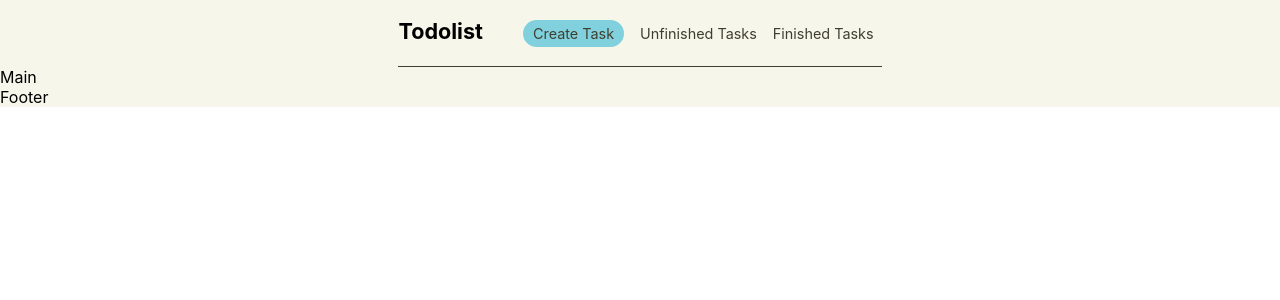
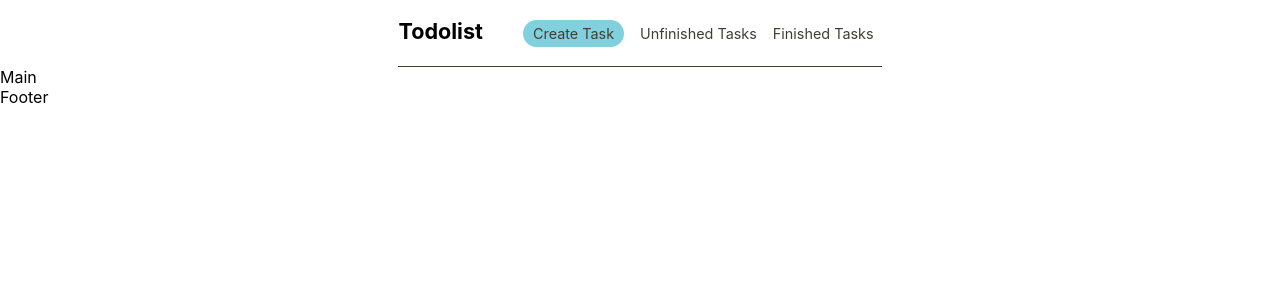
Before and after one commit to igor06brw/todolist, a React (Create React App) app: page / in a window 1280 px wide. Shown: the top 300 px of the page. Built offline with nearby package versions, Linux system fonts and the light colour scheme.

Commit message:
create some corrections

```diff
--- a/src/App.js
+++ b/src/App.js
@@ -1,21 +1,15 @@
-import styled from 'styled-components'
-
 import Header from './components/Header';
 import Main from './components/Main';
 import Footer from './components/Footer';
 
-const AppWrapper = styled.div`
-  background-color: ${props => props.theme.backgroundColor};
-`
-
 function App() {
 
   return (
-    <AppWrapper className="App">
+    <div className="App">
       <Header />
       <Main />
       <Footer />
-    </AppWrapper>
+    </div>
   );
 }
 
--- a/src/index.js
+++ b/src/index.js
@@ -3,15 +3,15 @@ import ReactDOM from 'react-dom';
 import './index.css';
 import App from './App';
 import reportWebVitals from './reportWebVitals';
-import styled, { ThemeProvider } from 'styled-components';
+import { ThemeProvider } from 'styled-components';
 import { lightMode } from './utils/theme';
 
 ReactDOM.render(
-  <React.StrictMode>
     <ThemeProvider theme={lightMode}>
-      <App />
-    </ThemeProvider>
-  </React.StrictMode>,
+      <React.StrictMode>
+          <App />
+      </React.StrictMode>
+    </ThemeProvider>,
   document.getElementById('root')
 );
 
```
